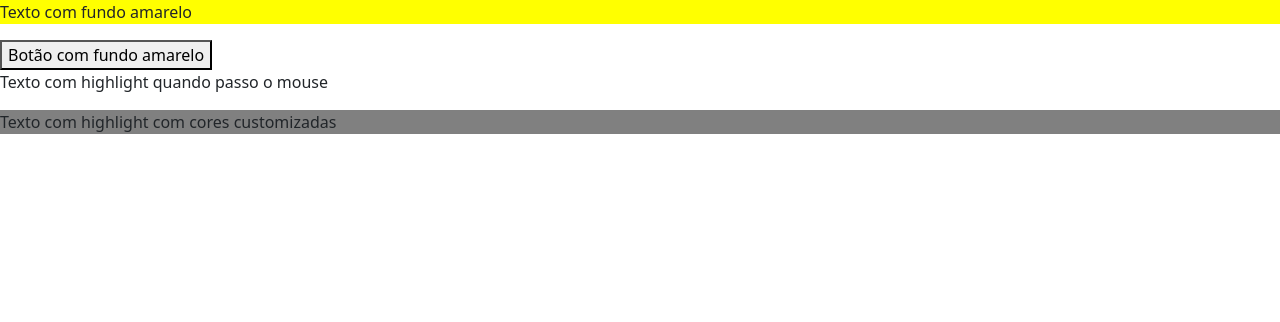
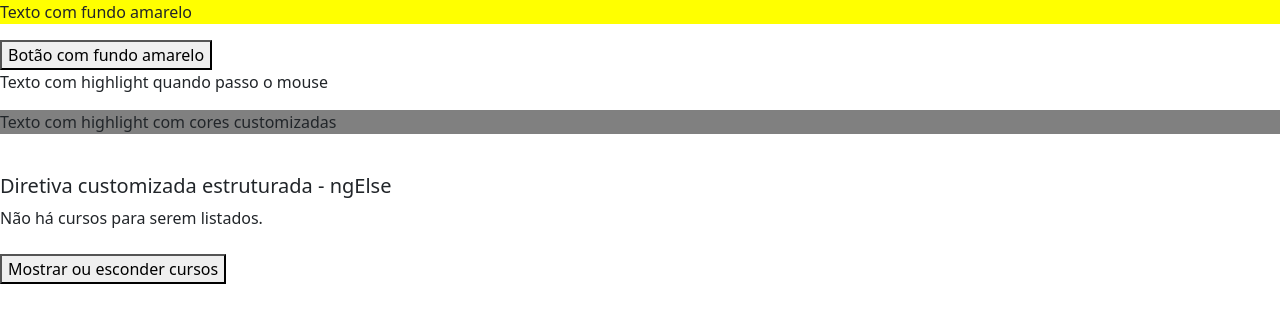
Before and after one commit to EderVoR/angular-loiane, an Angular app in the folder diretivas/: page / in a window 1280 px wide. Shown: the top 322 px of the page. Built offline with nearby package versions, Linux system fonts and the light colour scheme.

Commit message:
Criando diretiva ngElse

```diff
--- a/diretivas/src/app/app.module.ts
+++ b/diretivas/src/app/app.module.ts
@@ -15,6 +15,7 @@ import { FundoAmareloDirective } from './shared/fundo-amarelo.directive';
 import { DiretivasCustomizadasComponent } from './diretivas-customizadas/diretivas-customizadas.component';
 import { HighlightMouseDirective } from './shared/highlight-mouse.directive';
 import { HighlightDirective } from './shared/highlight.directive';
+import { NgElseDirective } from './shared/ng-else.directive';
 
 @NgModule({
   declarations: [
@@ -29,7 +30,8 @@ import { HighlightDirective } from './shared/highlight.directive';
     FundoAmareloDirective,
     DiretivasCustomizadasComponent,
     HighlightMouseDirective,
-    HighlightDirective
+    HighlightDirective,
+    NgElseDirective
   ],
   imports: [
     BrowserModule,
--- a/diretivas/src/app/diretivas-customizadas/diretivas-customizadas.component.html
+++ b/diretivas/src/app/diretivas-customizadas/diretivas-customizadas.component.html
@@ -7,3 +7,19 @@
 <p highlight [defaultColor]="'grey'" [highlightColor]="'red'">
 	Texto com highlight com cores customizadas
 </p>
+
+<br>
+<h5>
+	Diretiva customizada estruturada - ngElse
+</h5>
+<div *ngIf="mostrarCurso">
+	Lista de Cursos
+</div>
+<div *ngElse="mostrarCurso">
+	Não há cursos para serem listados.
+</div>
+
+<br>
+<button (click)="onMostrarCursos()">
+	Mostrar ou esconder cursos
+</button>
--- a/diretivas/src/app/diretivas-customizadas/diretivas-customizadas.component.ts
+++ b/diretivas/src/app/diretivas-customizadas/diretivas-customizadas.component.ts
@@ -9,7 +9,13 @@ export class DiretivasCustomizadasComponent implements OnInit {
 
   constructor() { }
 
+  mostrarCurso: boolean = false;
+
   ngOnInit(): void {
   }
 
+  onMostrarCursos(){
+    this.mostrarCurso = !this.mostrarCurso;
+  }
+
 }
--- /dev/null
+++ b/diretivas/src/app/shared/ng-else.directive.ts
@@ -0,0 +1,21 @@
+import { Directive, Input, TemplateRef, ViewContainerRef } from '@angular/core';
+
+@Directive({
+  selector: '[ngElse]'
+})
+export class NgElseDirective {
+
+	@Input() set ngElse(condition: boolean){
+		if(!condition){
+			this._viewContainerRef.createEmbeddedView(this._templateRef);
+		}
+		else{
+			this._viewContainerRef.clear();
+		}
+	}
+
+	constructor(private _templateRef: TemplateRef<any>,
+			    private _viewContainerRef: ViewContainerRef
+	) { }
+
+}
```
Also changed, not shown: 1 other file (tests, documents, lock files or other folders).
